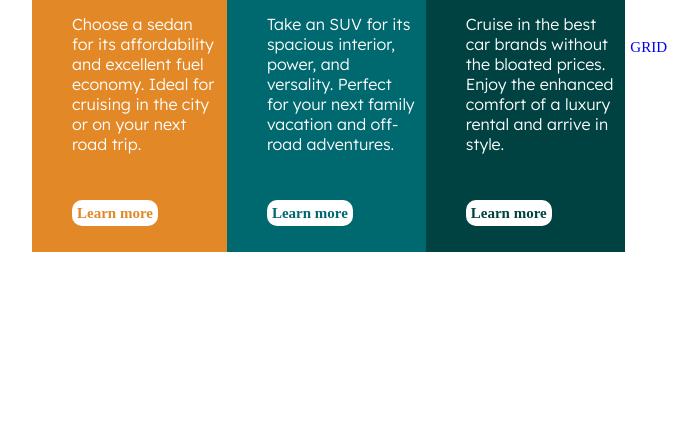
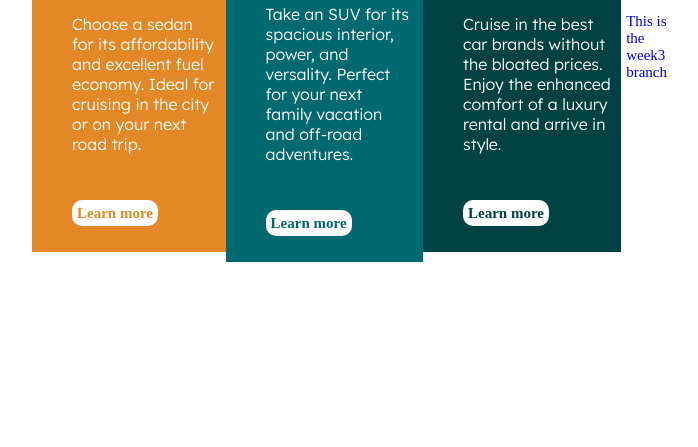
Before and after one commit to Fathiah23/Assignments, a plain HTML site: page index.html in a window 1280 px wide. Shown: the part 353-800 px from the top of the page, without its empty margins (288-986 px from the left). Drawn offline with Linux system fonts and the light colour scheme; a web font is replaced by a local one.

Commit message:
Edit link text

```diff
--- a/index.html
+++ b/index.html
@@ -37,8 +37,9 @@
         arrive in style.</p>
       <a href="#" class="ddcyan">Learn more</a>
     </div>
-    <a href="grid.html"> GRID </a>
+    <a href="grid.html"> This is the week3 branch </a>
   </main>
+
 
 
 
```
Also changed, not shown: .config/configstore/update-notifier-npm.json (added), 3 other files.
